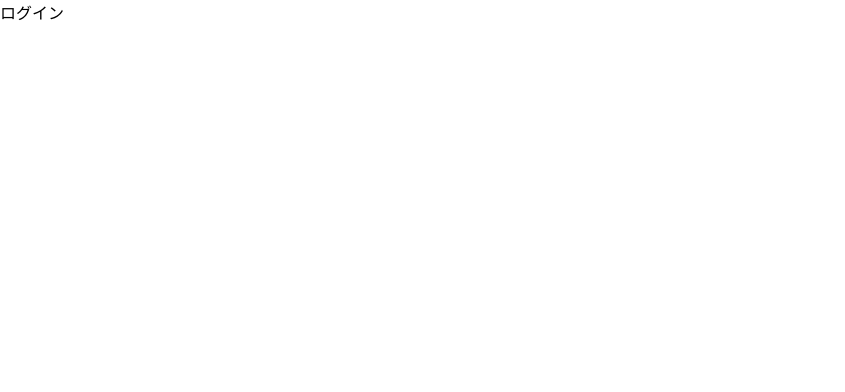
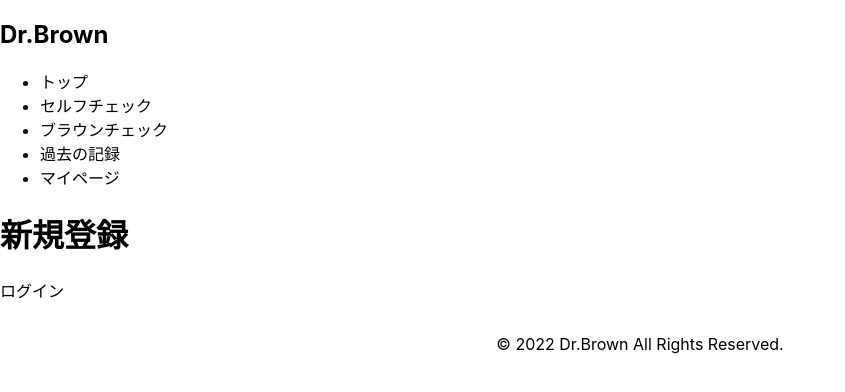
Before and after one commit to ryuichi3811/Dr.Brown, a Next.js app in the folder frontend/: page /Auth/Login in a window 1280 px wide. Shown: the top 392 px of the page, without its empty margins (0-845 px from the left). Built offline with nearby package versions, Linux system fonts and the light colour scheme.

Commit message:
create: navメニュー

```diff
--- /dev/null
+++ b/frontend/src/components/nav/Nav.tsx
@@ -0,0 +1,24 @@
+import { NextPage } from "next";
+import Link from "next/link";
+import NavList from "./NavList";
+
+const Nav: NextPage = () => {
+  return (
+    <nav>
+      {/* ロゴ */}
+      <h1>
+        <Link href={"/"}>Dr.Brown</Link>
+      </h1>
+
+      <ul>
+        <NavList pageName="トップ" pageLink="/" />
+        <NavList pageName="セルフチェック" pageLink="/SelfCheck" />
+        <NavList pageName="ブラウンチェック" pageLink="/BrownCheck" />
+        <NavList pageName="過去の記録" pageLink="/MyBorwnLog" />
+        <NavList pageName="マイページ" pageLink="/Mypage" />
+      </ul>
+    </nav>
+  );
+};
+
+export default Nav;
--- /dev/null
+++ b/frontend/src/components/nav/NavList.tsx
@@ -0,0 +1,17 @@
+import { NextPage } from "next";
+import Link from "next/link";
+
+export type Props = {
+  pageName: string;
+  pageLink: string;
+};
+
+const NavList: NextPage<Props> = ({ pageName, pageLink }) => {
+  return (
+    <li>
+      <Link href={pageLink}>{pageName}</Link>
+    </li>
+  );
+};
+
+export default NavList;
--- a/frontend/src/pages/Auth/Login.tsx
+++ b/frontend/src/pages/Auth/Login.tsx
@@ -1,10 +1,18 @@
 import { NextPage } from "next";
+import Nav from "../../components/nav/Nav";
+import LayoutAuth from "../Layout/LayoutAuth";
+
+const siteName = "新規登録"
+const desc = "新規登録を行うページです。"
 
 const Login: NextPage = () => {
     return (
-        <div>
-            ログイン
-        </div>
+
+        <LayoutAuth siteName={siteName} desc={desc}>
+            <Nav/>
+            <h1>{siteName}</h1>
+            <p>ログイン</p>
+        </LayoutAuth>
     );
 }
 
--- /dev/null
+++ b/frontend/src/pages/Layout/LayoutAuth.tsx
@@ -0,0 +1,32 @@
+import { NextPage } from "next";
+import Head from "next/head";
+import { ReactNode } from "react";
+
+export type Props ={
+    siteName: string;
+    desc: string;
+    children: ReactNode;
+}
+
+const LayoutAuth: NextPage<Props> = ({siteName, desc, children}) => {
+    return (
+        <>
+            <Head>
+                <title>{siteName}</title>
+                <meta name="description" content={desc} />
+                <meta name="viewport" content="width=device-width, initial-scale=1.0" />
+            </Head>
+
+            <main>
+                {children}
+            </main>
+
+            <footer>
+                <p>&copy; 2022 Dr.Brown All Rights Reserved.</p>
+            </footer>
+        </>
+    );
+}
+
+
+export default LayoutAuth;
--- a/frontend/src/pages/index.tsx
+++ b/frontend/src/pages/index.tsx
@@ -3,6 +3,7 @@ import Layout from './Layout/Layout'
 import axios from 'axios'
 import useSWR from 'swr'
 import Link from 'next/link'
+import Nav from '../components/nav/Nav'
 
 const siteName = "HOME"
 const desc = "HOMEを表示"
@@ -19,6 +20,7 @@ const Home: NextPage = () => {
   // console.log(data)
   return (
     <Layout siteName={siteName} desc={desc}>
+      <Nav/>
       <h1>{siteName}</h1>
       <div><Link href={"Auth/Login"}>ログイン</Link></div>
       <h3>{data.test}</h3>
```
